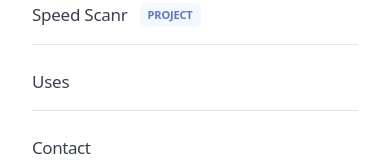
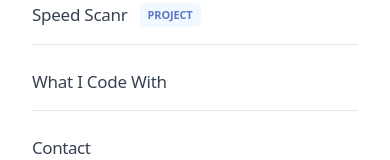
Before and after one commit to bengerlovin/bengerlovin.me, a Next.js app: page /uses in a window 390 px wide. Both pictures are taken after a click on the button 334 px from the left and 56 px from the top of the page. Shown: the part 251-411 px from the top of the page. Built offline with nearby package versions, Linux system fonts and the light colour scheme.

Commit message:
updated mobile menu label for "uses" page

```diff
--- a/components/Navigation/MobileMenu.tsx
+++ b/components/Navigation/MobileMenu.tsx
@@ -70,7 +70,7 @@ const MobileMenu = () => {
                         {/*  Uses */}
                         <MobileMenuItem>
                             <Link href={'/uses'}>
-                                <a className=' tracking-[-0.015em] text-gray-700 group-hover:text-blue-800 transition-colors duration-150 ease-in-out text-[17px]'>Uses</a>
+                                <a className=' tracking-[-0.015em] text-gray-700 group-hover:text-blue-800 transition-colors duration-150 ease-in-out text-[17px]'>What I Code With</a>
                             </Link>
                         </MobileMenuItem>
 
```
